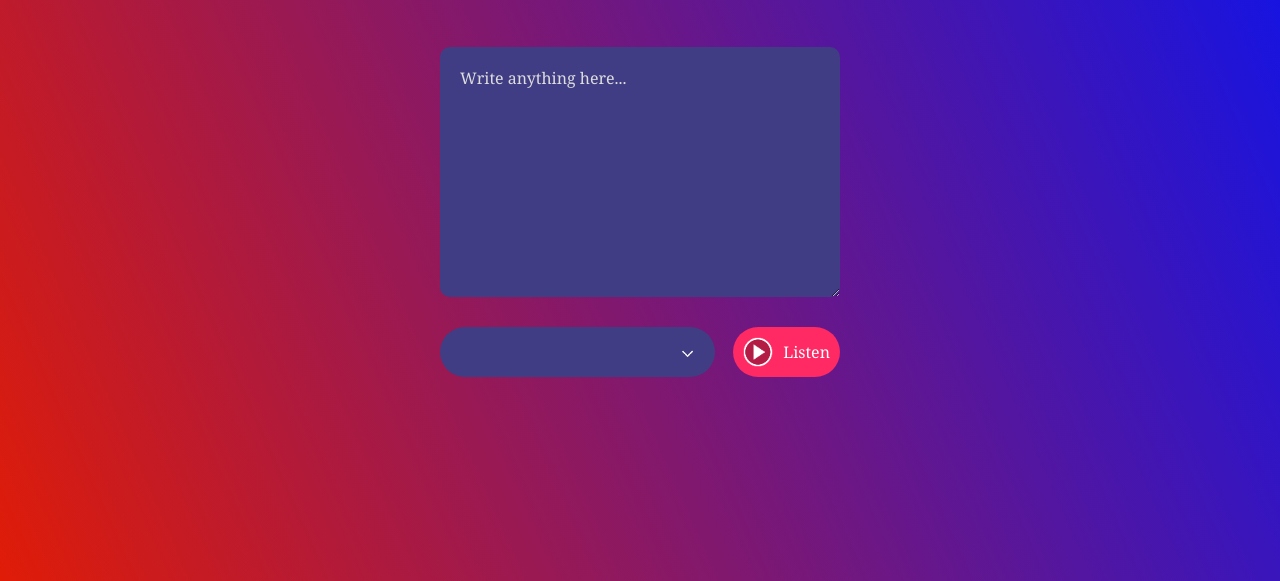
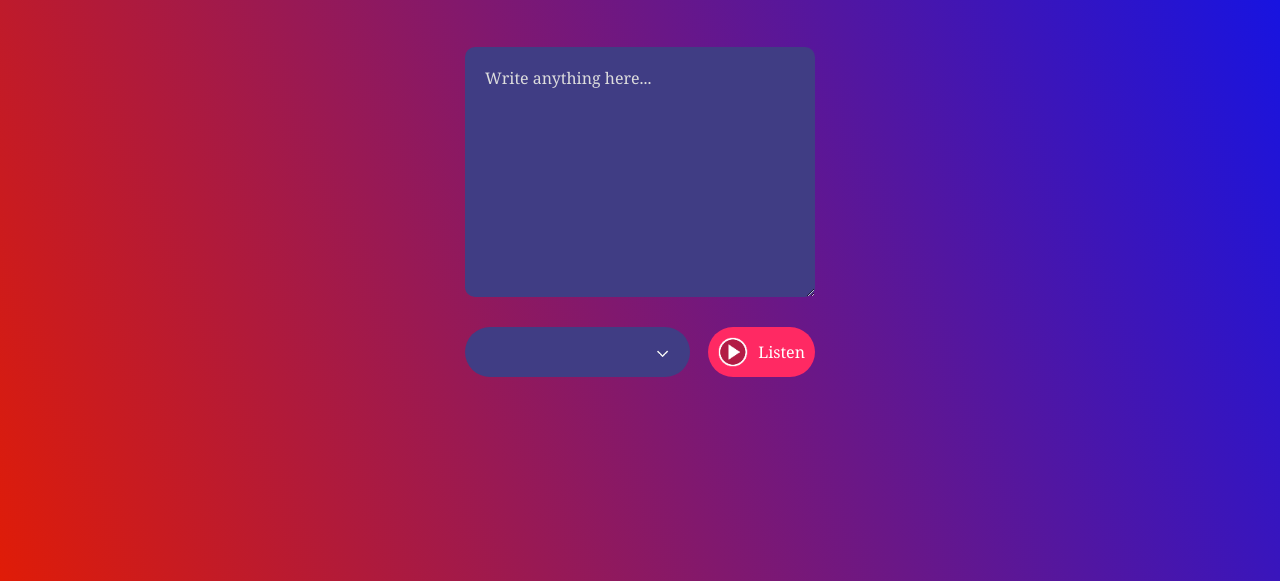
Before and after one commit to Rohit-0405/text-to-speech-converter, a plain HTML site: page index.html in a window 1280 px wide. Shown: the part 219-800 px from the top of the page. Drawn offline with Linux system fonts and the light colour scheme.

Commit message:
Update style.css

```diff
--- a/style.css
+++ b/style.css
@@ -21,6 +21,7 @@
     font-weight: 500;
     margin-top: -50px;
     margin-bottom: 50px;
+    text-align: center;
 }
 
 .container span {
@@ -28,7 +29,7 @@
 }
 
 textarea {
-    width: 400px;
+    width: 350px;
     height: 250px;
     background: #403d84;
     color: #fff;
@@ -47,7 +48,7 @@ textarea::placeholder {
 }
 
 .row {
-    width: 400px;
+    width: 350px;
     display: flex;
     align-items: center;
     gap: 18px;
@@ -88,4 +89,5 @@ select {
     background-size: 15px;
     background-position-x: calc(100% - 20px);
     background-position-y: 20px;
+     width: 231px;
 }
```
